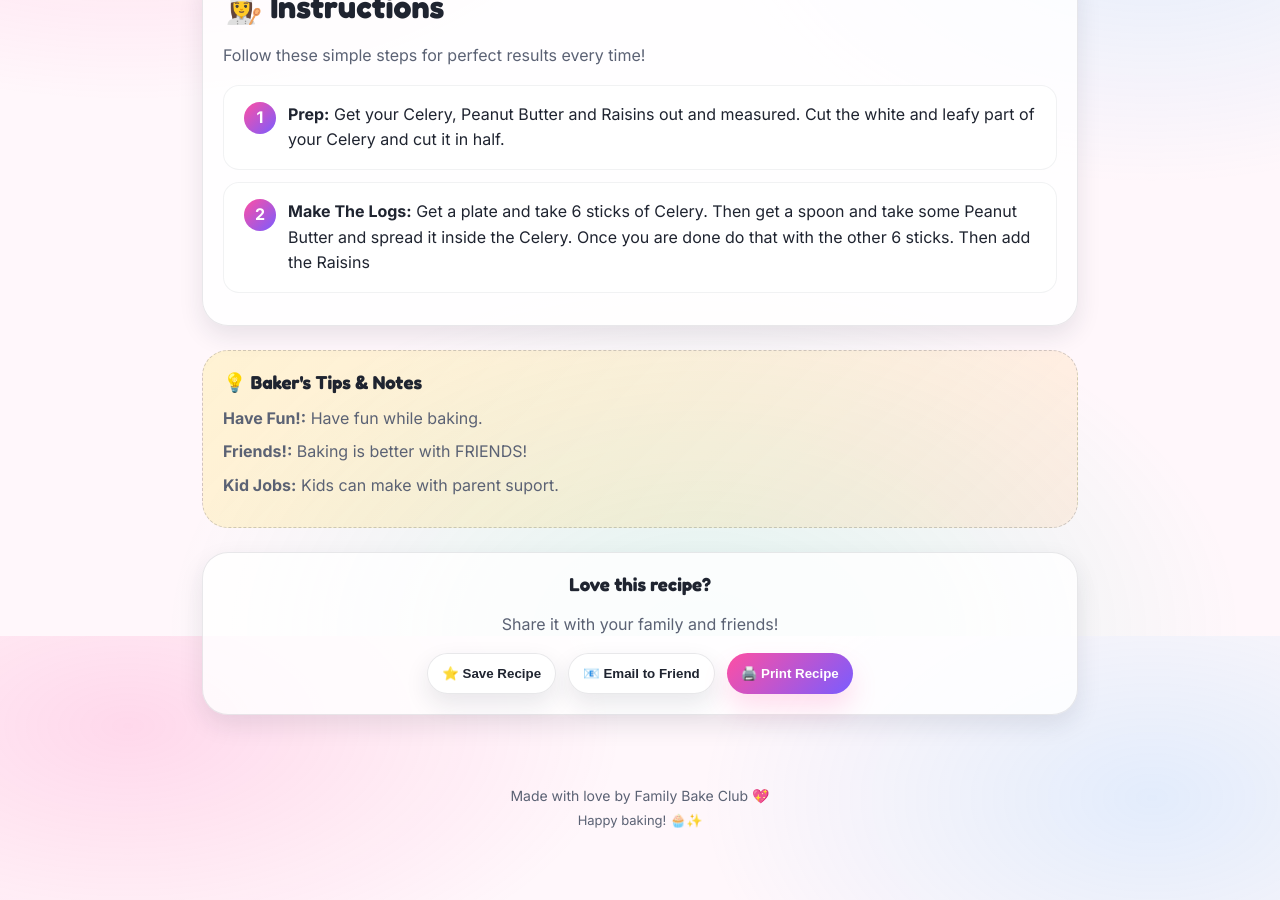
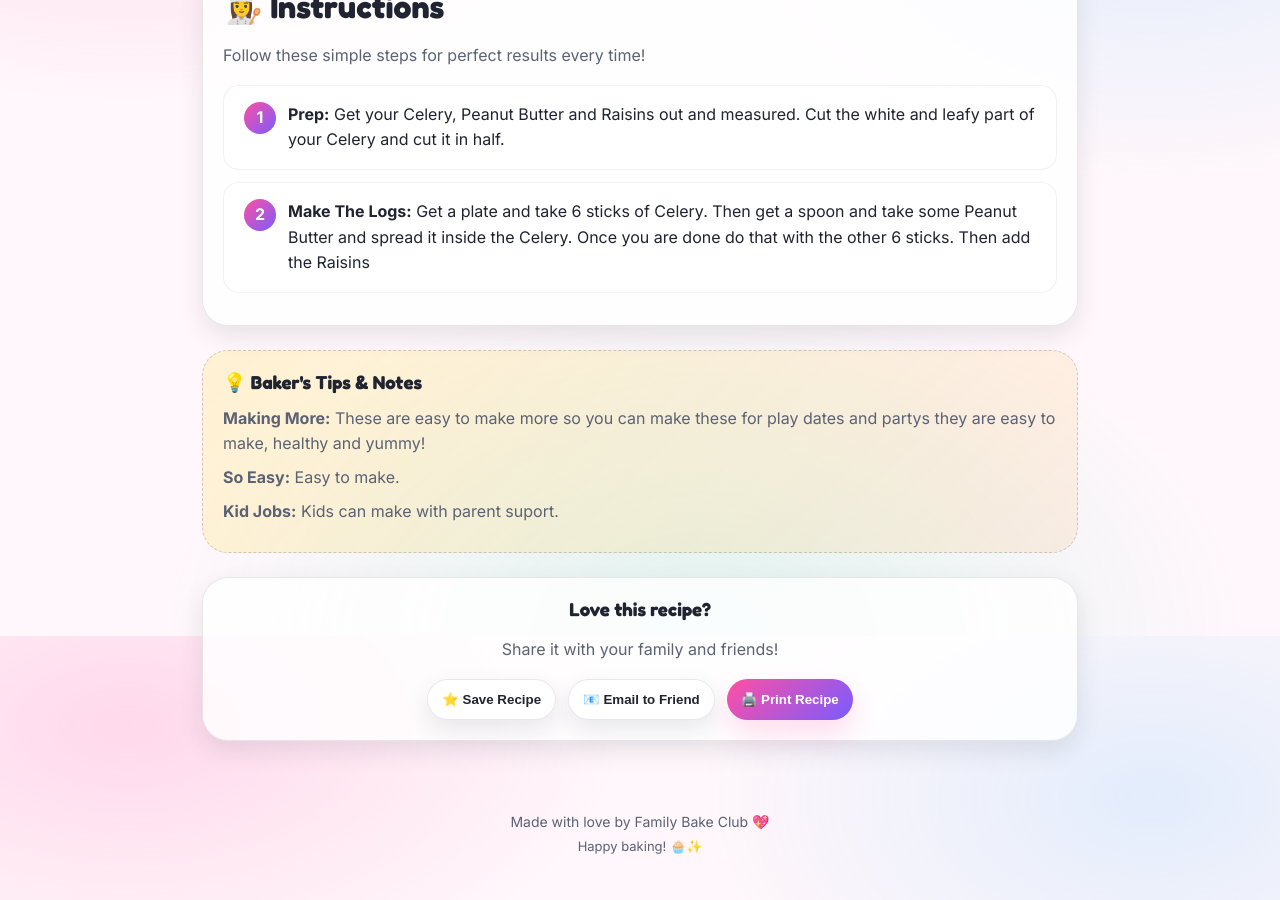
Before and after one commit to addisoneshinkle/FamilyBakeClub-Website, a Jekyll site: the page built from _recipes/ants-on-a-log.md, in a window 1280 px wide and 900 px high, scrolled down 1164 px. Built offline with Jekyll 4.4.1, drawn with Linux system fonts in a browser that asks for light colours.

Commit message:
Edited text for ants on a log

```diff
--- a/_recipes/ants-on-a-log.md
+++ b/_recipes/ants-on-a-log.md
@@ -28,11 +28,11 @@ instructions:
       description:
           Get a plate and take 6 sticks of Celery. Then get a spoon and take some Peanut Butter and spread it inside the Celery. Once you are done do that with the other 6 sticks. Then add the Raisins
 tips_and_notes:
-    - title: Have Fun!
-      description: Have fun while baking.
-    - title: Friends!
+    - title: Making More
+      description: These are easy to make more so you can make these for play dates and partys they are easy to make, healthy and yummy!
+    - title: So Easy
       description:
-          Baking is better with FRIENDS!
+          Easy to make.
     - title: Kid Jobs
       description: Kids can make with parent suport.
 ---
```
